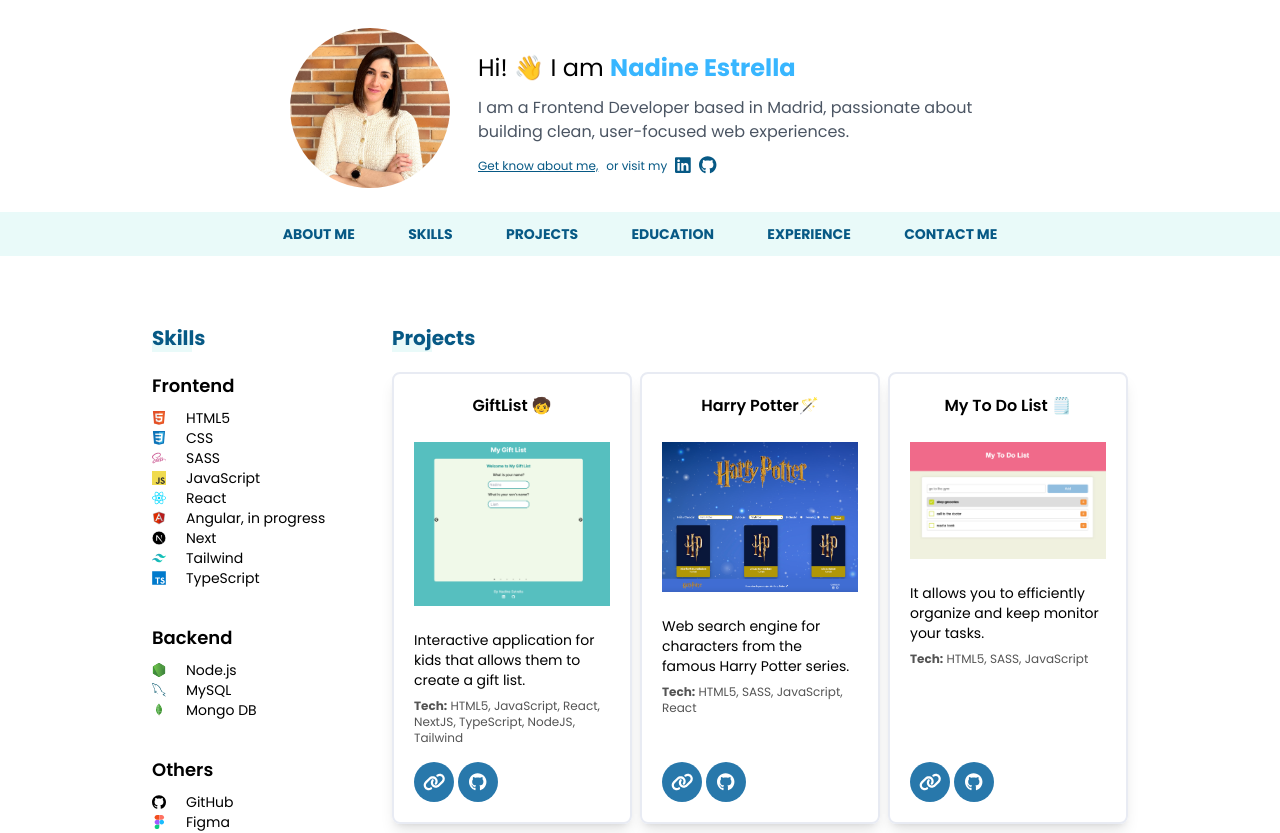
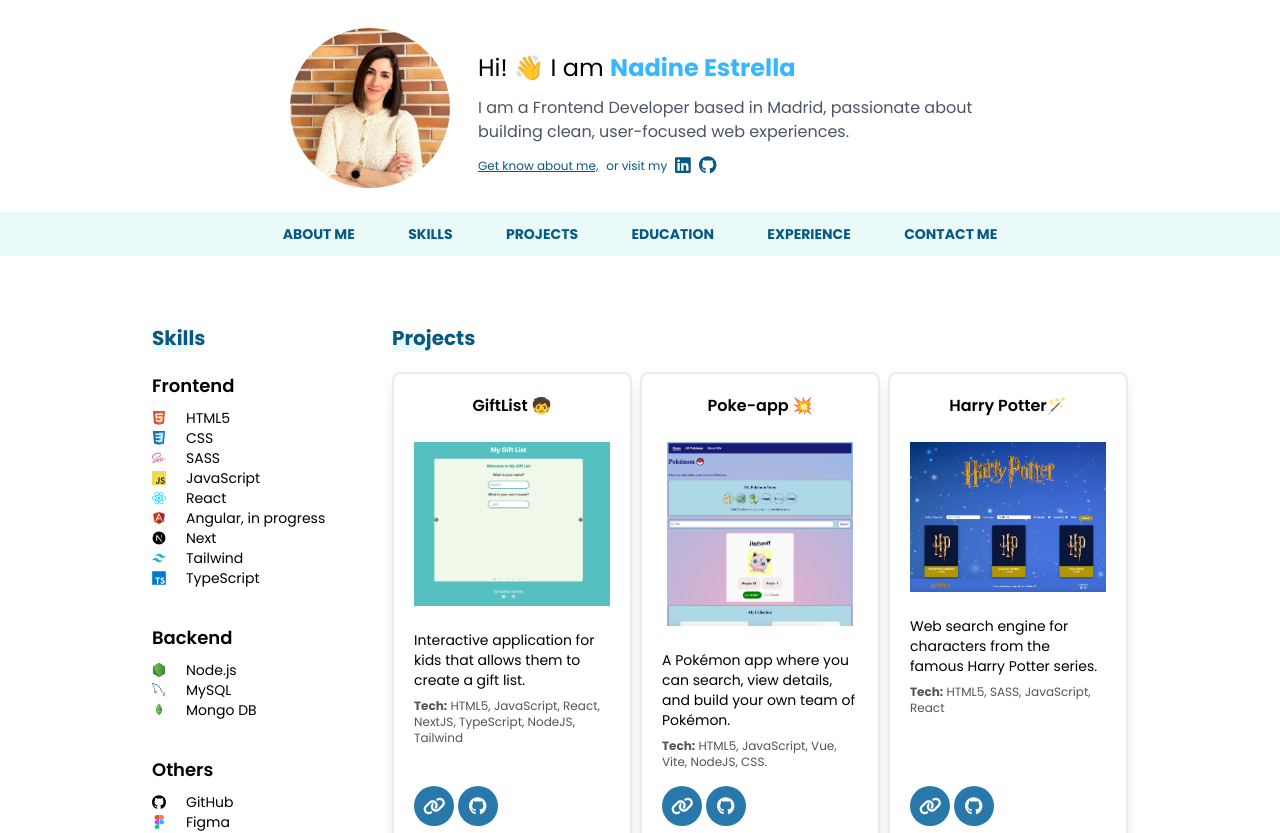
Before and after one commit to nadinestrella/portfolio, a Next.js app: page / in a window 1280 px wide. Shown: the top 833 px of the page. Built offline with nearby package versions, Linux system fonts and the light colour scheme.

Commit message:
added pokeapp

```diff
--- a/app/components/MyProjects.tsx
+++ b/app/components/MyProjects.tsx
@@ -15,6 +15,14 @@ export const MyProjects = ({ title }: TitleProps) => {
           repoLink="https://github.com/nadinestrella/GiftList"
           tech="HTML5, JavaScript, React, NextJS, TypeScript, NodeJS, Tailwind"
           imageUrl={'/giftList.png'}
+        />
+        <Card
+          title="Poke-app 💥"
+          text="A Pokémon app where you can search, view details, and build your own team of Pokémon."
+          link="https://nadinestrella.github.io/poke-app/"
+          repoLink="https://github.com/nadinestrella/poke-app"
+          tech="HTML5, JavaScript, Vue, Vite, NodeJS, CSS."
+          imageUrl={'/pokeApp.png'}
         />
         <Card
           title="Harry Potter🪄"
```
Also changed, not shown: public/pokeApp.png (added).
